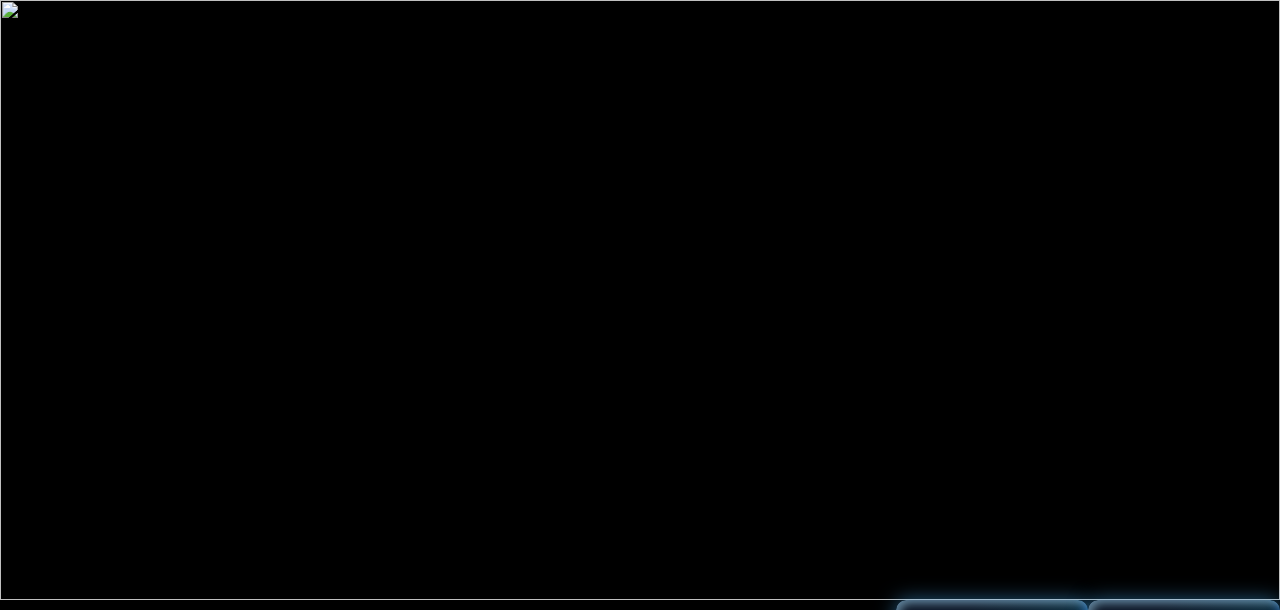
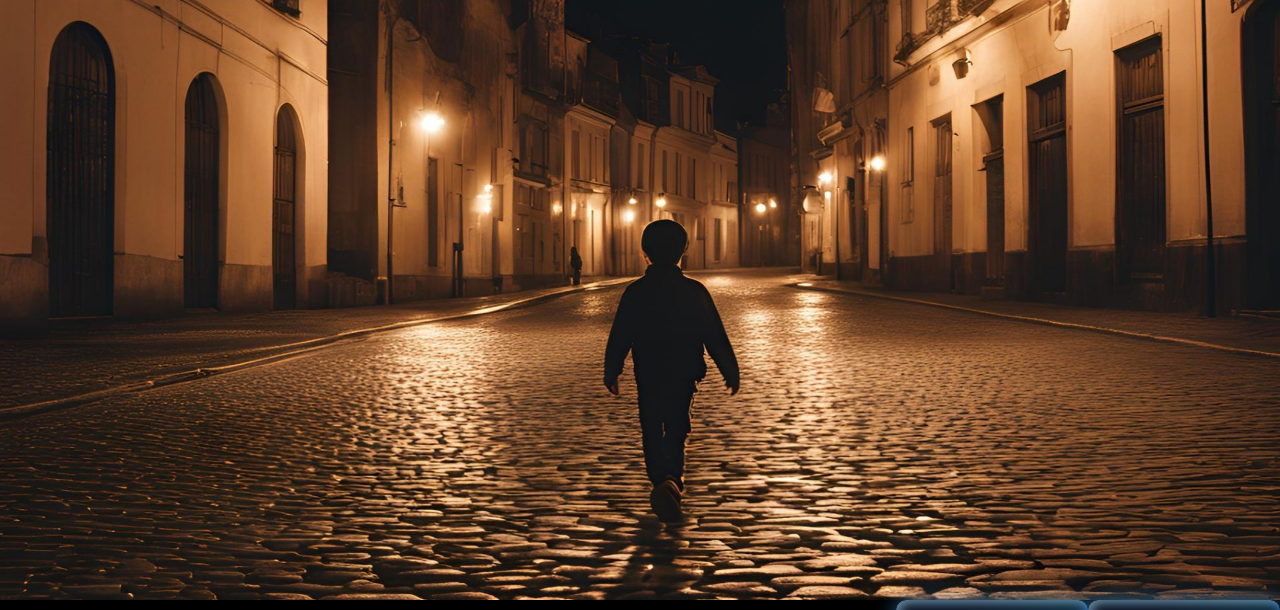
Before and after one commit to majuh855/historia.majuh, a plain HTML site: page index.html in a window 1280 px wide. Shown: the top 610 px of the page. Drawn offline with nearby package versions, Linux system fonts and the light colour scheme; a web font is replaced by a local one.

Commit message:
Update index.html

```diff
--- a/index.html
+++ b/index.html
@@ -154,7 +154,7 @@
 
     <div class="inicio">
         <div class="figura">
-            <img class="foto" src="fotos/1.jpg">
+            <img class="foto" src="1.jpg">
         </div>
         <div class="container">
           <img src="LIVRO.png" class="perfil">
```
